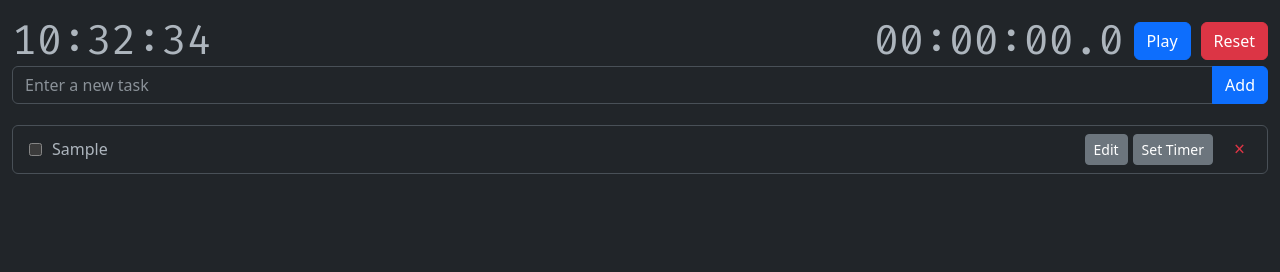
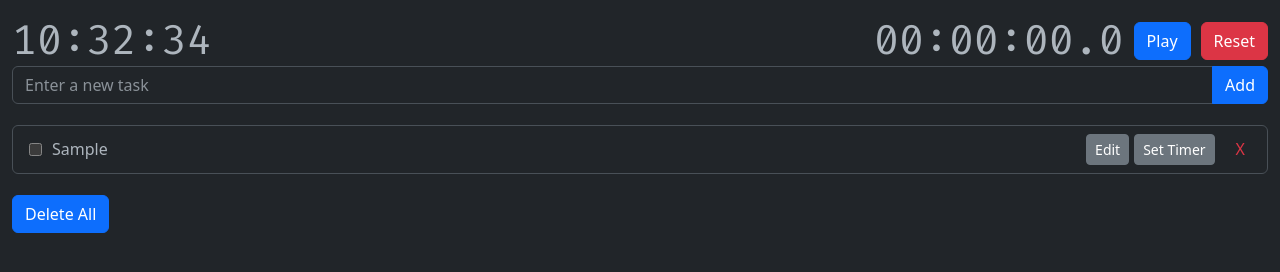
Before and after one commit to sergantspok88/HtmlSimpleToDo, a plain HTML site: page Todo.html in a window 1280 px wide. Both pictures are taken after typing "Sample" into the empty fields and a click on the button "Add". Drawn offline with nearby package versions, Linux system fonts and the light colour scheme.

Commit message:
Added delete all button. Made delete button text per each row slightly larger

```diff
--- a/Todo.html
+++ b/Todo.html
@@ -56,7 +56,7 @@
             border: none;
             cursor: pointer;
             color: #dc3545;
-            font-size: 1.2rem;
+            font-size: 1.0rem;
             margin-left: 10px;
             transition: color 0.3s;
         }
@@ -66,13 +66,17 @@
         }
 
         .timer-span {
-            font-size: 0.8rem;
+            font-size: 1.0rem;
         }
 
         #currentTime,
         #stopwatch {
             font-family: 'Fira Code', monospace;
             font-size: 2.6em;
+        }
+
+        #deleteAllButton {
+            margin-top: 20px;
         }
     </style>
 </head>
@@ -99,6 +103,10 @@
         </div>
         <ul id="taskList" class="list-group">
         </ul>
+
+        <div class="input-group mb-3">
+            <button class="btn btn-primary" id="deleteAllButton">Delete All</button>
+        </div>
     </div>
 
     <script>
@@ -257,7 +265,7 @@
 
             const deleteButton = document.createElement("button");
             deleteButton.className = "delete-button";
-            deleteButton.innerHTML = "&times;";
+            deleteButton.innerHTML = "X";
             deleteButton.addEventListener("click", function() {
                 taskList.removeChild(li);
             });
@@ -379,6 +387,14 @@
             return `${minutes.toString().padStart(2, '0')}:${remainingSeconds.toString().padStart(2, '0')}`;
         }
 
+        const deleteAllButton = document.getElementById("deleteAllButton");
+
+        deleteAllButton.addEventListener("click", function() {
+            while (taskList.firstChild) {
+                taskList.removeChild(taskList.firstChild);
+            }
+        });
+
         // Update the clock every second
         setInterval(updateClock, 1000);
 
```
